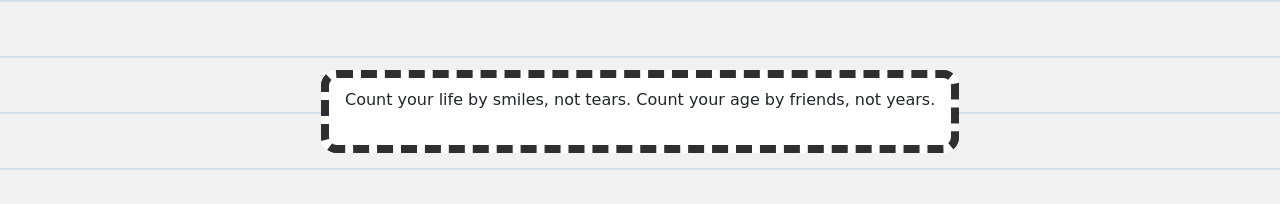
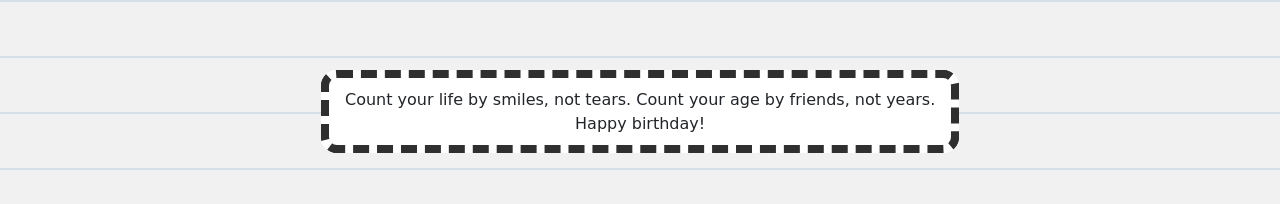
Before and after one commit to sanjayofficial00/happy-birthday.io, a plain HTML site: page index.html in a window 1280 px wide. Shown: the part 280-484 px from the top of the page. Drawn offline with nearby package versions, Linux system fonts and the light colour scheme; a script that the page names is missing; a web font is replaced by a local one.

Commit message:
Update index.html

```diff
--- a/index.html
+++ b/index.html
@@ -22,8 +22,8 @@
     </div>
 
     <div class="container">
-        <p data-for-cut>Count your life by smiles, not tears. Count your age by friends, not years.</brHappy birthday!</p>
-        <p data-for-cut>Count your life by smiles, not tears. Count your age by friends, not years.</brHappy birthday!</p>
+        <p data-for-cut>Count your life by smiles, not tears. Count your age by friends, not years.</br>Happy birthday!</p>
+        <p data-for-cut>Count your life by smiles, not tears. Count your age by friends, not years.</br>Happy birthday!</p>
     </div>
 
     <div id="gift">
```
